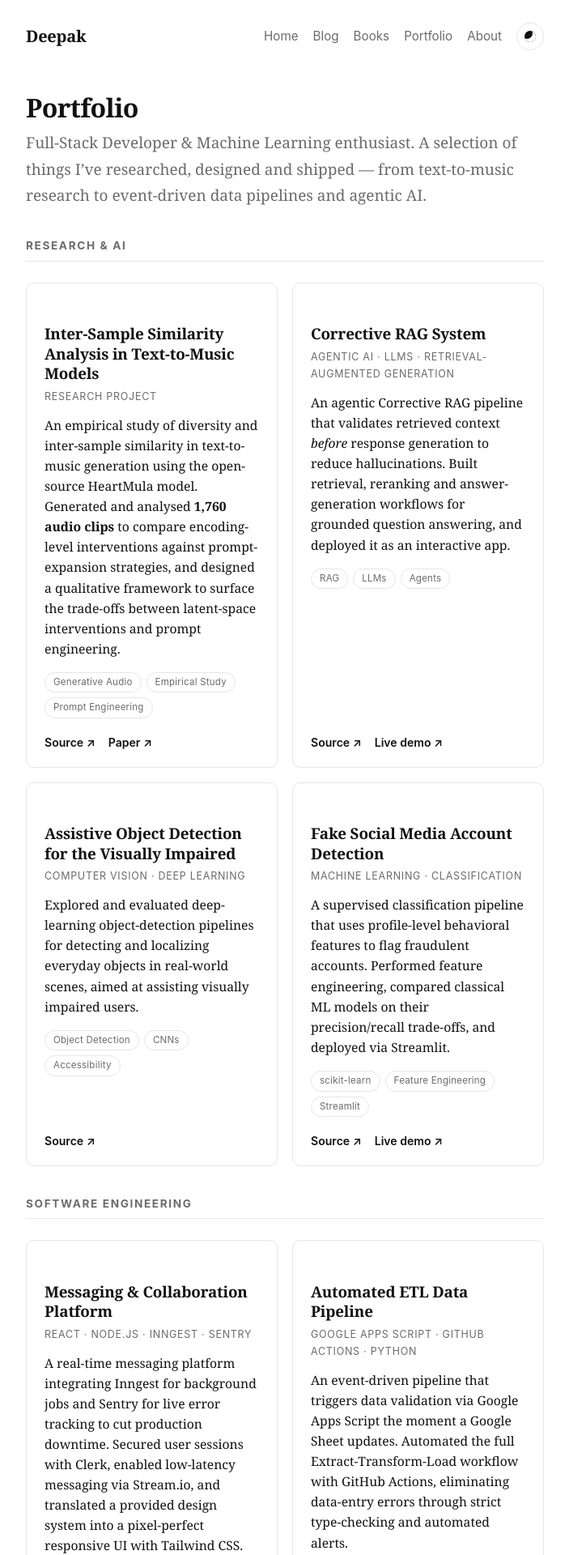
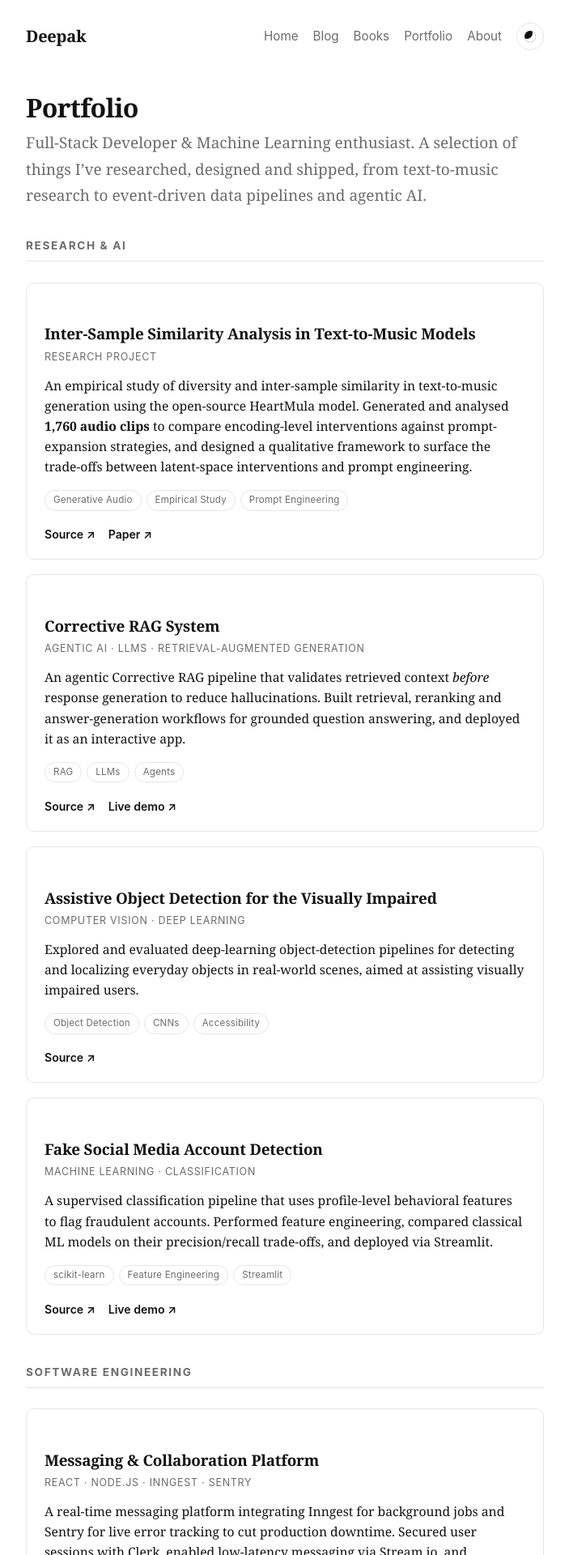
Before and after one commit to ChampDeepak/ChampDeepak.github.io, a Jekyll site: the page built from portfolio.md, in a window 1280 px wide. Shown: the top 1920 px of the page at 81% size, without its empty margins (288-991 px from the left). Built offline with Jekyll 4.4.1, drawn with Linux system fonts in a browser that asks for light colours.

Commit message:
improved structure of portfolio

```diff
--- a/assets/css/style.css
+++ b/assets/css/style.css
@@ -227,7 +227,7 @@ blockquote {
 
 .projects {
   display: grid;
-  grid-template-columns: repeat(2, 1fr);
+  grid-template-columns: 1fr;
   gap: 18px;
   margin-top: 1.6rem;
 }
@@ -301,10 +301,6 @@ blockquote {
 .project__links a:hover { text-decoration: underline; }
 .project__links-muted { color: var(--muted); }
 
-@media (max-width: 600px) {
-  .projects { grid-template-columns: 1fr; }
-}
-
 /* ---------- Footer ---------- */
 .site-footer {
   max-width: var(--max-width);
--- a/portfolio.md
+++ b/portfolio.md
@@ -5,7 +5,7 @@ permalink: /portfolio/
 description: Selected research, AI and software engineering projects by Deepak Sharma.
 ---
 
-<p class="page-lede">Full-Stack Developer &amp; Machine Learning enthusiast. A selection of things I’ve researched, designed and shipped — from text-to-music research to event-driven data pipelines and agentic AI.</p>
+<p class="page-lede">Full-Stack Developer &amp; Machine Learning enthusiast. A selection of things I’ve researched, designed and shipped, from text-to-music research to event-driven data pipelines and agentic AI.</p>
 
 <h2 class="section-heading portfolio-group">Research &amp; AI</h2>
 
```
